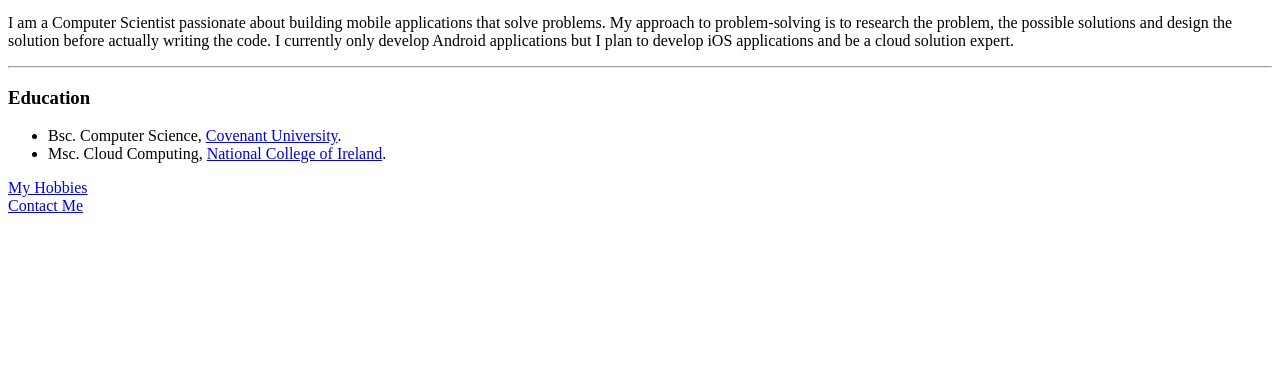
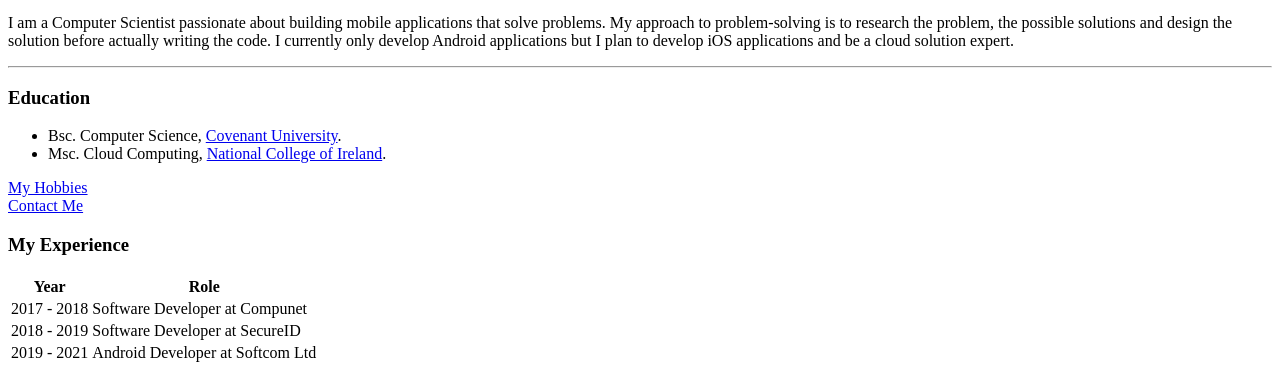
Before and after one commit to OganBelema/Web-Development, a plain HTML site: page HTML - Personal Site/index.html in a window 1280 px wide. Shown: the part 499-872 px from the top of the page. Before the commit the page ends 800 px from the top, so only its background shows below. Drawn offline with Linux system fonts and the light colour scheme.

Commit message:
created html table for work experience

```diff
--- a/HTML - Personal Site/index.html
+++ b/HTML - Personal Site/index.html
@@ -31,5 +31,28 @@
     <a href="hobbies.html">My Hobbies</a>
     <br>
     <a href="contact.html">Contact Me</a>
+    <h3>My Experience</h3>
+    <table>
+        <thead>
+            <tr>
+                <th scope="col">Year</th>
+                <th scope="col">Role</th>
+            </tr>
+        </thead>
+        <tbody>
+            <tr>
+                <td>2017 - 2018</td>
+                <td>Software Developer at Compunet</td>
+            </tr>
+            <tr>
+                <td>2018 - 2019</td>
+                <td>Software Developer at SecureID</td>
+            </tr>
+            <tr>
+                <td>2019 - 2021</td>
+                <td>Android Developer at Softcom Ltd</td>
+            </tr>
+        </tbody>
+    </table>
   </body>
 </html>
```
